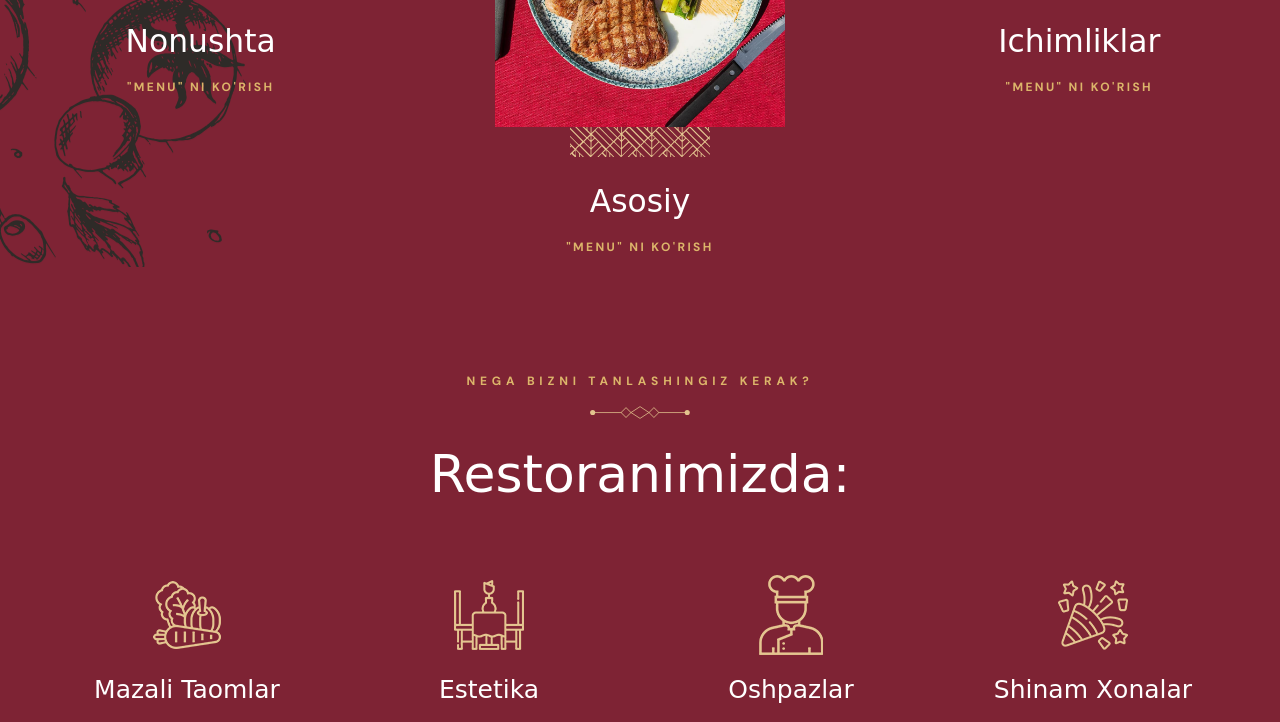
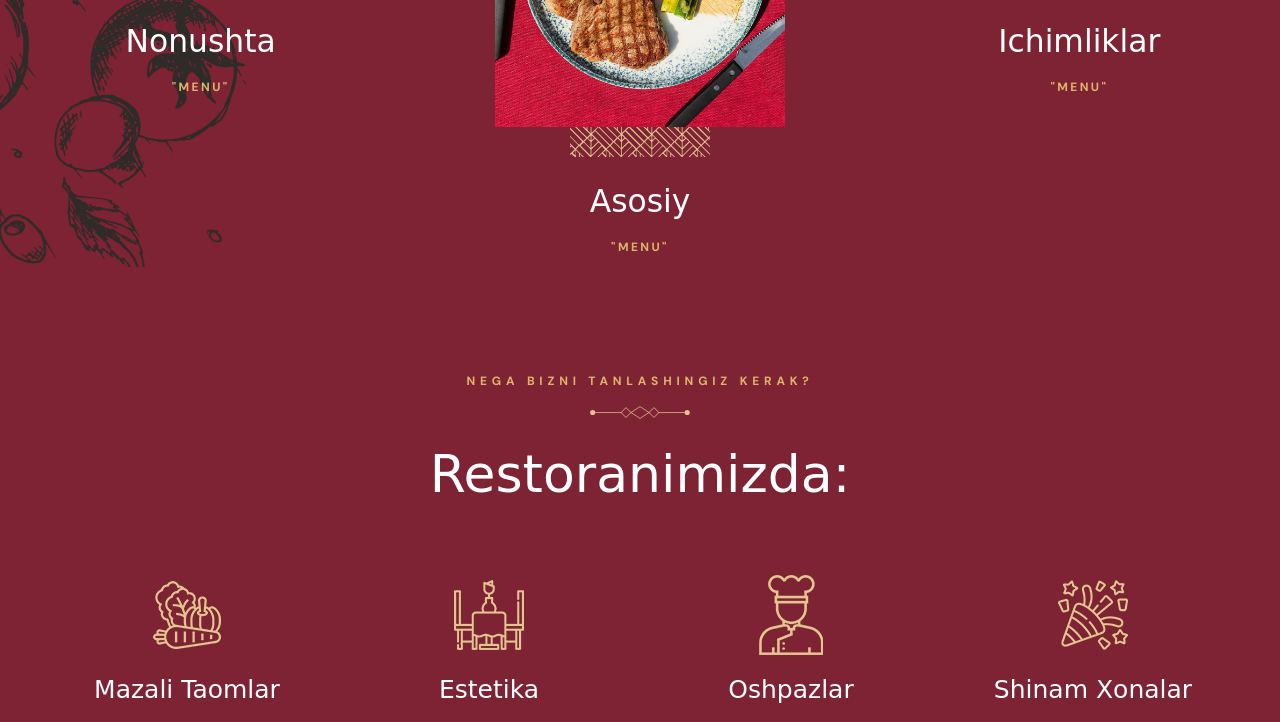
Before and after one commit to akbaroffm/divan-restaurant, a plain HTML site: page index.html in a window 1280 px wide. Shown: the part 1429-2151 px from the top of the page. Drawn offline with nearby package versions, Linux system fonts and the light colour scheme; some packages are replaced by stand-ins of ours; a script that the page names is missing; files whose address does not match are found by name; a web font is replaced by a local one.

Commit message:
fixed bugs

```diff
--- a/index.html
+++ b/index.html
@@ -393,7 +393,7 @@
                       <a href="#breakfast">Nonushta</a>
                     </h3>
 
-                    <a href="#menu" class="btn-text hover-underline label-2">"Menu" ni ko'rish</a>
+                    <a href="#menu" class="btn-text hover-underline label-2">"Menu"</a>
                   </div>
 
                 </div>
@@ -415,7 +415,7 @@
                       <a href="#menu">Asosiy</a>
                     </h3>
 
-                    <a href="#menu" class="btn-text hover-underline label-2">"Menu" ni ko'rish</a>
+                    <a href="#menu" class="btn-text hover-underline label-2">"Menu"</a>
 
                   </div>
 
@@ -460,7 +460,7 @@
                       <a href="#menu">Ichimliklar</a>
                     </h3>
 
-                    <a href="#menu" class="btn-text hover-underline label-2">"Menu" ni ko'rish</a>
+                    <a href="#menu" class="btn-text hover-underline label-2">"Menu"</a>
 
                   </div>
 
@@ -719,8 +719,8 @@
               <p class="section-subtitle label-2">"Sizning iltimosingiz bo'yicha, ikkita issiq taom" Turk choyi va restorant oshpazidan "Kompliment"</p>
 
               <a href="#menu" class="btn btn-primary">
-                <span class="text text-1">"Menu" ni ko'rish</span>
-                <span class="text text-2" aria-hidden="true">"Menu" ni ko'rish</span>
+                <span class="text text-1">"Menu"</span>
+                <span class="text text-2" aria-hidden="true">"Menu"</span>
               </a>
 
             </div>
```
